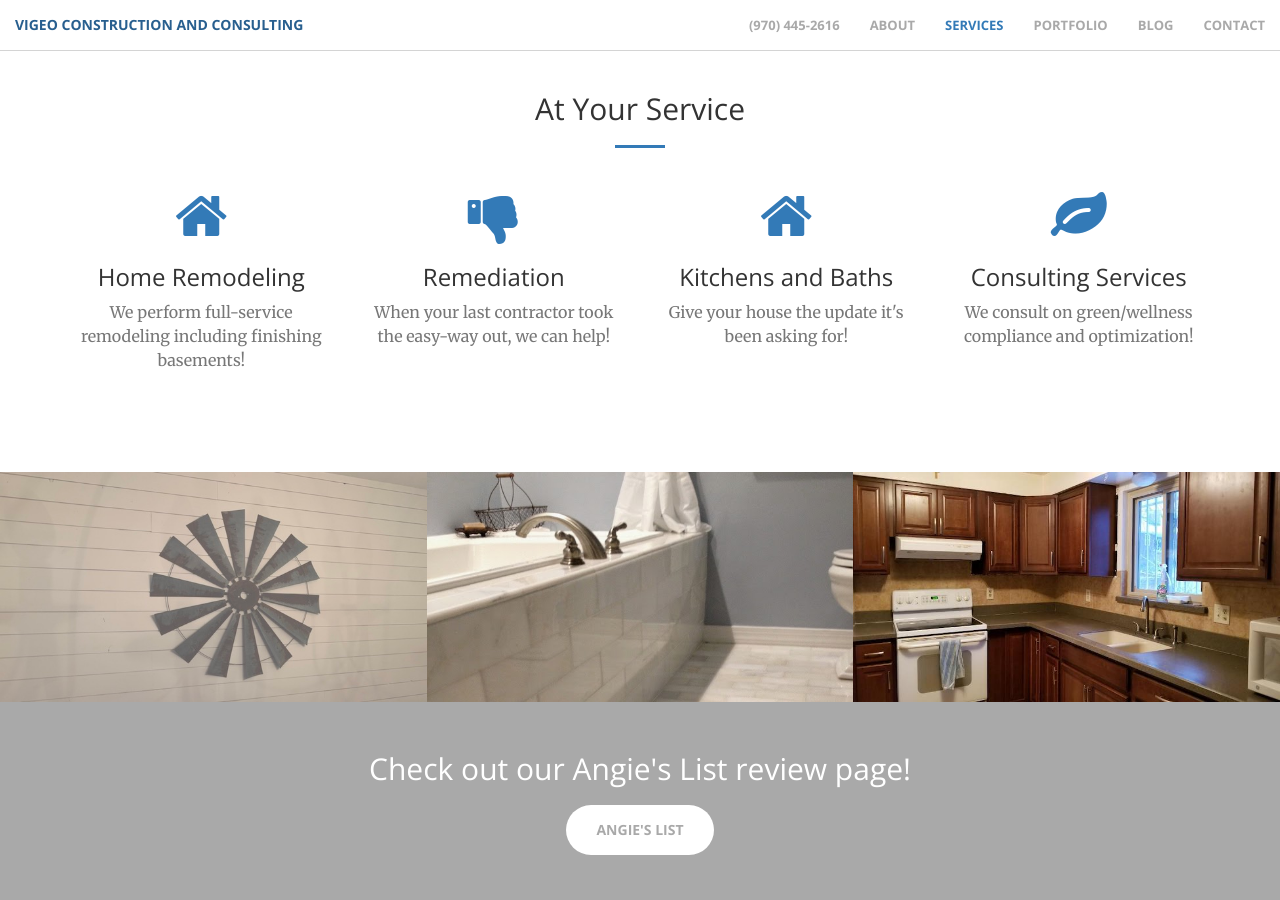
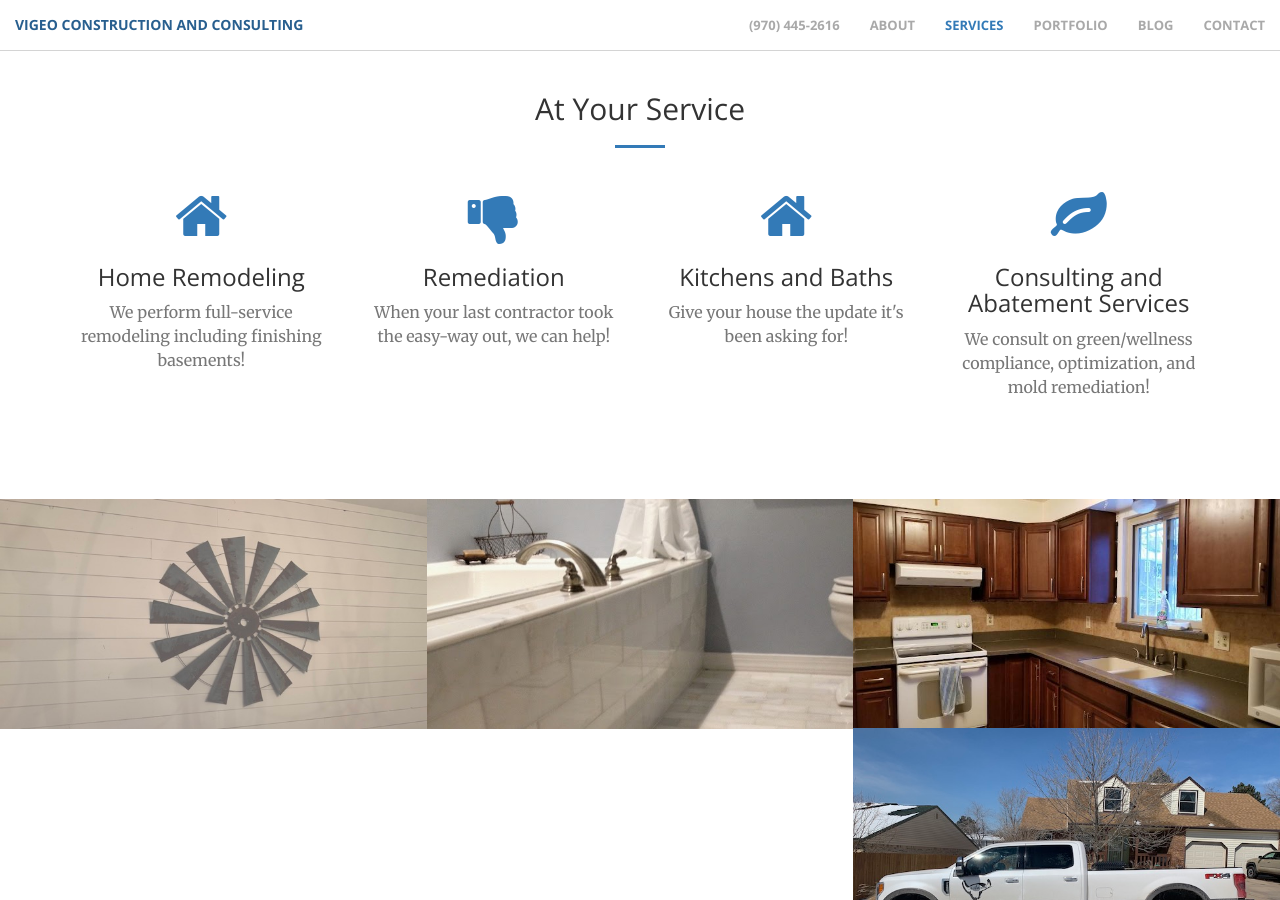
Before and after one commit to starbuck10/Vigeo, a Jekyll site: the page built from index.html, in a window 1280 px wide and 900 px high, scrolled down 1350 px. Built offline with Jekyll 4.4.1, drawn with Linux system fonts in a browser that asks for light colours.

Commit message:
Site updates

```diff
--- a/_includes/portfolio.html
+++ b/_includes/portfolio.html
@@ -46,22 +46,22 @@
                     </div>
                 </a>
             </div>
-            <!-- <div class="col-lg-4 col-sm-6">
+              <div class="col-lg-4 col-sm-6">
                 <a href="#" class="portfolio-box">
-                    <img src="img/portfolio/4.jpg" class="img-responsive" alt="">
+                    <img src="img/portfolio/9.jpg" class="img-responsive" alt="">
                     <div class="portfolio-box-caption">
                         <div class="portfolio-box-caption-content">
                             <div class="project-category text-faded">
-                                Category
+                                Full-home Remodel
                             </div>
                             <div class="project-name">
-                                Project Name
+                                Thornton, CO
                             </div>
                         </div>
                     </div>
                 </a>
             </div>
-            <div class="col-lg-4 col-sm-6">
+            <!-- <div class="col-lg-4 col-sm-6">
                 <a href="#" class="portfolio-box">
                     <img src="img/portfolio/5.jpg" class="img-responsive" alt="">
                     <div class="portfolio-box-caption">
@@ -93,4 +93,4 @@
             </div> -->
         </div>
     </div>
-</section>
+</section> -->
--- a/_includes/services.html
+++ b/_includes/services.html
@@ -33,8 +33,8 @@
             <div class="col-lg-3 col-md-6 text-center">
                 <div class="service-box">
                     <i class="fa fa-4x fa-leaf wow bounceIn text-primary" data-wow-delay=".3s"></i>
-                    <h3>Consulting Services</h3>
-                    <p class="text-muted">We consult on green/wellness compliance and optimization!</p>
+                    <h3>Consulting and Abatement Services</h3>
+                    <p class="text-muted">We consult on green/wellness compliance, optimization, and mold remediation!</p>
                 </div>
             </div>
         </div>
```
Also changed, not shown: img/portfolio/9.jpg (added), 4 other files.
